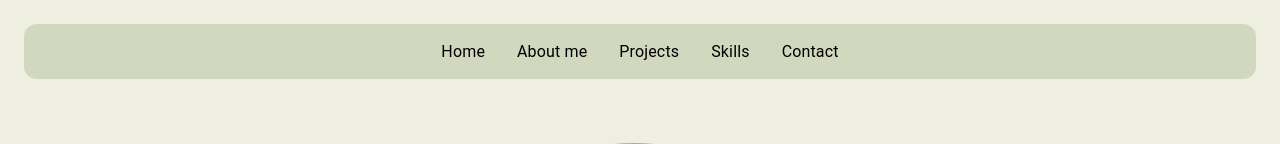
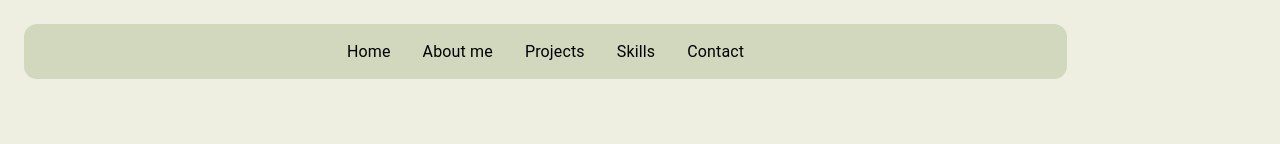
Before and after one commit to TaisaBraga/portfolio, a React (Vite) app: page / in a window 1280 px wide. Shown: the top 144 px of the page. Built offline with nearby package versions, Linux system fonts and the light colour scheme.

Commit message:
create page sections

```diff
--- a/package.json
+++ b/package.json
@@ -15,7 +15,8 @@
     "@mui/icons-material": "^7.3.1",
     "@mui/material": "^7.3.1",
     "react": "^19.1.0",
-    "react-dom": "^19.1.0"
+    "react-dom": "^19.1.0",
+    "react-router-dom": "^7.8.0"
   },
   "devDependencies": {
     "@eslint/js": "^9.30.1",
--- a/src/App.css
+++ b/src/App.css
@@ -7,3 +7,7 @@ body{
     background-color: #EEEFE0;
     padding: 1.5em;
 }
+
+html {
+  scroll-behavior: smooth;
+}
--- a/src/components/Molecules/Navigation/NavigationLinks.css
+++ b/src/components/Molecules/Navigation/NavigationLinks.css
@@ -5,5 +5,9 @@
     margin-bottom: 1.2em;
     font-family: 'Raleway', sans-serif;
     justify-content: center;
+    justify-self: center;
     padding: 0.6em;
+    position: fixed;
+    z-index: 1;
+    width: 80%;
 }
--- a/src/components/Molecules/Navigation/NavigationLinks.tsx
+++ b/src/components/Molecules/Navigation/NavigationLinks.tsx
@@ -2,13 +2,20 @@ import "./NavigationLinks.css";
 import NavigationMenuItem from "../../Atoms/NavigationMenuItem";
 
 function NavigationLinks() {
+    const scrollToSection = (id: string) => {
+    const element = document.getElementById(id);
+    if (element) {
+      element.scrollIntoView({ behavior: "smooth" });
+    }
+  };
+
   return (
     <div className="container-nav">
-      <NavigationMenuItem name="Home" linkAddress={() => {}}/>
-      <NavigationMenuItem name="About me" linkAddress={() => {}}/>
-      <NavigationMenuItem name="Projects" linkAddress={() => {}}/>
-      <NavigationMenuItem name="Skills" linkAddress={() => {}}/>
-      <NavigationMenuItem name="Contact" linkAddress={() => {}}/>
+      <NavigationMenuItem name="Home" linkAddress={() => {scrollToSection("home")}}/>
+      <NavigationMenuItem name="About me" linkAddress={() => {scrollToSection("aboutme")}}/>
+      <NavigationMenuItem name="Projects" linkAddress={() => {scrollToSection("projects")}}/>
+      <NavigationMenuItem name="Skills" linkAddress={() => {scrollToSection("skills")}}/>
+      <NavigationMenuItem name="Contact" linkAddress={() => {scrollToSection("contact")}}/>
     </div>
   );
 }
--- a/src/components/Page/principalPage.tsx
+++ b/src/components/Page/principalPage.tsx
@@ -11,6 +11,7 @@ export const PrincipalPage = () => {
   return (
     <div>
       <NavigationBar />
+      <div style={{ paddingTop: "8em" }}>
         <Presentation />
         <Divider />
         <Aboutme />
@@ -21,6 +22,7 @@ export const PrincipalPage = () => {
         <Divider />
         <Contact />
         <Divider />
+      </div>
       <Footer />
     </div>
   );
--- a/src/components/Templates/Aboutme.tsx
+++ b/src/components/Templates/Aboutme.tsx
@@ -2,9 +2,9 @@ import AboutmePage from "../Organisms/2.About/AboutmePage";
 
 function Aboutme() {
   return (
-    <>
+     <section id="aboutme">
       <AboutmePage />
-    </>
+    </section>
   );
 }
 
--- a/src/components/Templates/Contact.tsx
+++ b/src/components/Templates/Contact.tsx
@@ -1,7 +1,11 @@
 import ContactPage from "../Organisms/5.Contact/ContactPage";
 
 function Contact() {
-  return <ContactPage />;
+  return (
+    <section id="contact">
+      <ContactPage />
+    </section>
+  );
 }
 
 export default Contact;
--- a/src/components/Templates/NavigationBar.tsx
+++ b/src/components/Templates/NavigationBar.tsx
@@ -1,11 +1,11 @@
-import NavigationLinks from "../Molecules/Navigation/NavigationLinks"
+import NavigationLinks from "../Molecules/Navigation/NavigationLinks";
 
 function NavigationBar() {
   return (
-    <>
-    <NavigationLinks />
-    </>
-  )
+    <div>
+      <NavigationLinks />
+    </div>
+  );
 }
 
-export default NavigationBar
+export default NavigationBar;
--- a/src/components/Templates/Presentation.tsx
+++ b/src/components/Templates/Presentation.tsx
@@ -2,9 +2,9 @@ import PresentationPage from "../Organisms/1.Presentation/PresentationPage";
 
 function Presentation() {
   return (
-    <>
+    <section id="home">
       <PresentationPage />
-    </>
+    </section>
   );
 }
 
--- a/src/components/Templates/Projects.tsx
+++ b/src/components/Templates/Projects.tsx
@@ -3,9 +3,9 @@ import ProjectsPage from "../Organisms/3.Projects/ProjectsPage";
 
 function Projects() {
   return (
-    <>
+    <section id="projects">
       <ProjectsPage />
-    </>
+    </section>
   );
 }
 
--- a/src/components/Templates/Skills.tsx
+++ b/src/components/Templates/Skills.tsx
@@ -3,9 +3,9 @@ import SkillsPage from "../Organisms/4.Skills/SkillsPage";
 
 function Skills() {
   return (
-    <>
+    <section id="skills">
       <SkillsPage />
-    </>
+    </section>
   );
 }
 
```
Also changed, not shown: 1 other file (tests, documents, lock files or other folders). Lines whose indentation alone changed are shown as unchanged.
